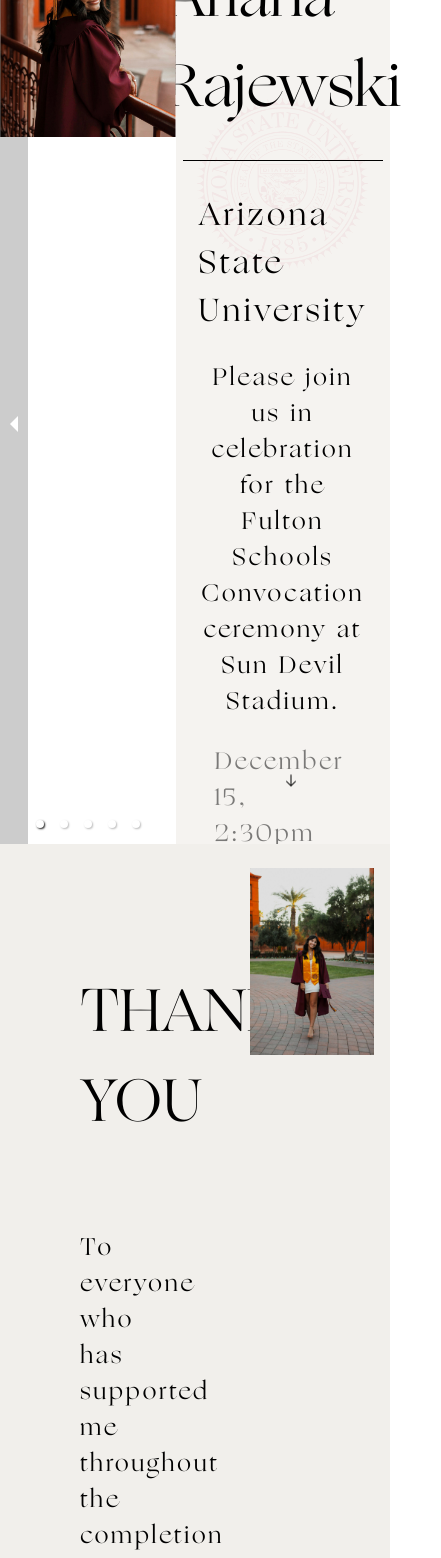
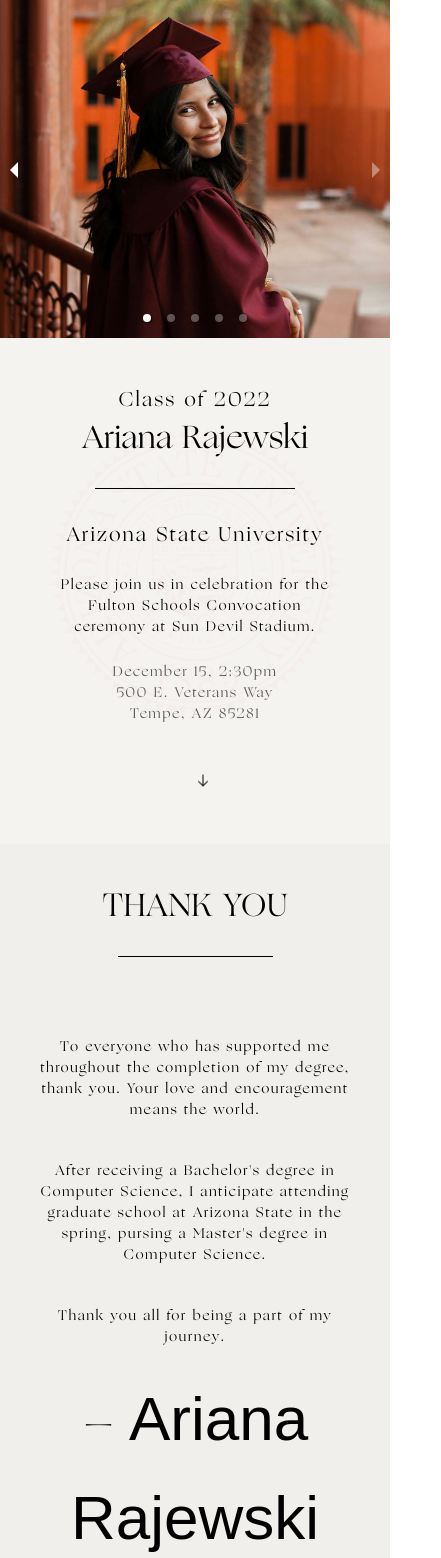
Before and after one commit to arianadaris/grad-announcement, a Next.js app: page / in a window 390 px wide. Shown: the top 1558 px of the page, 441 px wide, since content can reach past the window. Built offline with nearby package versions, Linux system fonts and the light colour scheme.

Commit message:
Add mobile and tablet responsiveness

```diff
--- a/components/PhotoCarousel.js
+++ b/components/PhotoCarousel.js
@@ -8,19 +8,19 @@
         return (
             <Carousel className="carousel-wrapper" showStatus={false} autoPlay interval={3000} infiniteLoop showThumbs={false} useKeyboardArrows dynamicHeight={false} >
                 <div>
-                    <Image src={require('../public/images/Ari_3.jpg')} className="mt-[-15vh]" />
+                    <Image src={require('../public/images/Ari_3.jpg')} className="lg:mt-[-15vh] xs:mt-[-17.5vh] md:mt-[-29vh]" />
                 </div>
                 <div>
-                    <Image src={require('../public/images/Ari_1.jpg')} className="mt-[-20vh]" />
+                    <Image src={require('../public/images/Ari_1.jpg')} className="lg:mt-[-20vh] xs:mt-[-12.5vh] md:mt-[-40vh]" />
                 </div>
                 <div>
-                    <Image src={require('../public/images/Ari_4.jpg')} className="mt-[-20vh]" />
+                    <Image src={require('../public/images/Ari_4.jpg')} className="lg:mt-[-20vh] xs:mt-[-15vh] md:mt-[-28vh]" />
                 </div>
                 <div>
-                    <Image src={require('../public/images/Ari_5.jpg')} className="mt-[-15vh]" />
+                    <Image src={require('../public/images/Ari_5.jpg')} className="lg:mt-[-15vh] xs:mt-[-15vh] md:mt-[-30vh]" />
                 </div>
                 <div>
-                    <Image src={require('../public/images/Ari_6.jpg')} className="mt-[-15vh]" />
+                    <Image src={require('../public/images/Ari_6.jpg')} className="lg:mt-[-15vh] xs:mt-[-16vh] md:mt-[-26vh]" />
                 </div>
             </Carousel>
         )
--- a/pages/index.js
+++ b/pages/index.js
@@ -13,46 +13,50 @@
 
       <main className="">
         {/* Home Section */}
-        <div className="flex h-screen">
-          <div className="w-[45%] h-[100vh]">
+        <div className="lg:flex lg:flex-row xs:flex-col h-screen">
+          <div className="lg:w-[45%] xs:w-full lg:h-[100vh] xs:h-[40vh]">
             <PhotoCarousel className="h-full" />
           </div>
-          <div className="w-[55%] bg-[#F5F3F0] flex flex-col justify-center items-center px-[10vw]">
+          <div className="lg:w-[55%] xs:w-full bg-[#F5F3F0] flex flex-col lg:justify-center items-center px-[10vw] lg:h-full xs:h-[60vh] lg:pt-0 xs:pt-12">
             <Image className="asuLogo" src={require('../public/images/ASU_Logo.png')} />
             <h2>Class of 2022</h2>
             <h1>Ariana Rajewski</h1>
             <div className="border-b-[1px] border-black w-[200px] mb-8 mt-6" />
             <h2>Arizona State University</h2>
-            <h3 className="my-6 mx-10 text-center">Please join us in celebration for the Fulton Schools Convocation ceremony at Sun Devil Stadium.</h3>
+            <h3 className="my-6 lg:mx-10 xs:mx-4 text-center">Please join us in celebration for the Fulton Schools Convocation ceremony at Sun Devil Stadium.</h3>
             <h4>December 15, 2:30pm</h4>
             <h4>500 E. Veterans Way</h4>
             <h4>Tempe, AZ 85281</h4>
+            <div className='absolute bottom-[10vh] flex-col lg:visible xs:hidden'>
+                <h3 className="text-center">With Love,</h3>
+                <h6>The Rajewski Family</h6>
+            </div>
             <a href="#thankyou"><Icon icon="ph:arrow-down" className="absolute bottom-10 animate-upDown" /></a>
           </div>
         </div>
 
         {/* Thank You Section */}
         <a id="thankyou"><div className="h-screen bg-[#F1EFEB] flex relative">
-          <div className="w-[60%] px-20 py-[15vh]">
-            <div className="flex items-center">
-              <h1>THANK YOU</h1>
-              <div className="border-b-[1px] border-black w-[50%] mb-8 mt-6 mx-auto" />
+          <div className="lg:w-[60%] xs:w-full lg:px-20 xs:px-10 lg:py-[25vh] md:py-[10vh] xs:py-10">
+            <div className="lg:flex lg:flex-row xs:flex-col items-center">
+              <h1 className="lg:w-[50%] xs:text-center lg:text-left">THANK YOU</h1>
+              <div className="border-b-[1px] border-black lg:w-[100%] xs:w-[50%] mb-8 mt-6 mx-auto" />
             </div>
             <div className="my-20">
-              <h3 className="my-10">
+              <h3 className="my-10 xs:text-center lg:text-left">
                 To everyone who has supported me throughout the completion of my degree, thank you. Your love and encouragement means the world.
               </h3>
-              <h3 className="my-10">
-                After being awarded a Bachelor's degree in Computer Science, I anticipate attending graduate school at Arizona State in the spring, pursing a Master's degree in Computer Science.
+              <h3 className="my-10 xs:text-center lg:text-left">
+                After receiving a Bachelor's degree in Computer Science, I anticipate attending graduate school at Arizona State in the spring, pursing a Master's degree in Computer Science.
               </h3>
-              <div className="flex justify-between items-center">
-                <h3>Thank you all for being a part of my journey.</h3>
-                <h5><span className="font-ogg">-</span> Ariana Rajewski</h5>
+              <div className="xs:flex-row lg:flex-col lg:justify-between lg:items-center">
+                <h3 className="xs:text-center lg:text-left">Thank you all for being a part of my journey.</h3>
+                <h5 className="lg:mt-0 xs:mt-6 xs:text-center lg:text-left"><span className="font-ogg">-</span> Ariana Rajewski</h5>
               </div>
             </div>
             <a href="https://www.arianadaris.dev/" target="_blank" rel="noreferrer"><h4 className="absolute bottom-5 hover:text-[rgba(0,0,0,0.75)]">arianadaris.dev</h4></a>
           </div>
-          <div className="w-[40%]">
+          <div className="lg:w-[40%] xs:w-0">
             <Image src={require('../public/images/Ari_2.jpg')} className="personalImage" />
           </div>
         </div></a>
--- a/styles/globals.css
+++ b/styles/globals.css
@@ -18,33 +18,37 @@
   }
 
   h1 {
-    @apply font-ogg text-[60px]
+    @apply font-ogg md:text-[60px] xs:text-[32px]
   }
 
   h2 {
-    @apply font-ogg text-[32px] tracking-widest
+    @apply font-ogg md:text-[32px] xs:text-[20px] tracking-widest
   }
 
   h3 {
-    @apply font-ogg text-[24px] tracking-widest
+    @apply font-ogg md:text-[24px] xs:text-[14px] tracking-widest
   }
 
   h4 {
-    @apply font-ogg text-[24px] text-[rgba(0,0,0,0.5)] tracking-widest
+    @apply font-ogg md:text-[24px] xs:text-[14px] text-[rgba(0,0,0,0.65)] tracking-widest
   }
 
   h5 {
-    @apply font-feminine text-[64px]
+    @apply font-feminine md:text-[120px] xs:text-[62px]
+  }
+
+  h6 {
+    @apply font-feminine md:text-[84px] xs:text-[60px]
   }
 }
 
 @layer components {
   .asuLogo {
-    @apply w-[175px] absolute top-24
+    @apply md:w-[175px] xs:w-[300px] absolute md:top-[15vh] xs:top-[50vh] md:opacity-100 xs:opacity-50
   }
 
   .personalImage {
-    @apply w-[80%] mx-auto mt-6
+    @apply w-[80%] mx-auto mt-10
   }
 }
 
--- a/tailwind.config.js
+++ b/tailwind.config.js
@@ -22,7 +22,10 @@
       },
       animation: {
         upDown: 'upDown 3s infinite'
-      }
+      },
+      screens: {
+        'xs': '0px'
+      },
     },
   },
   plugins: [],
```
